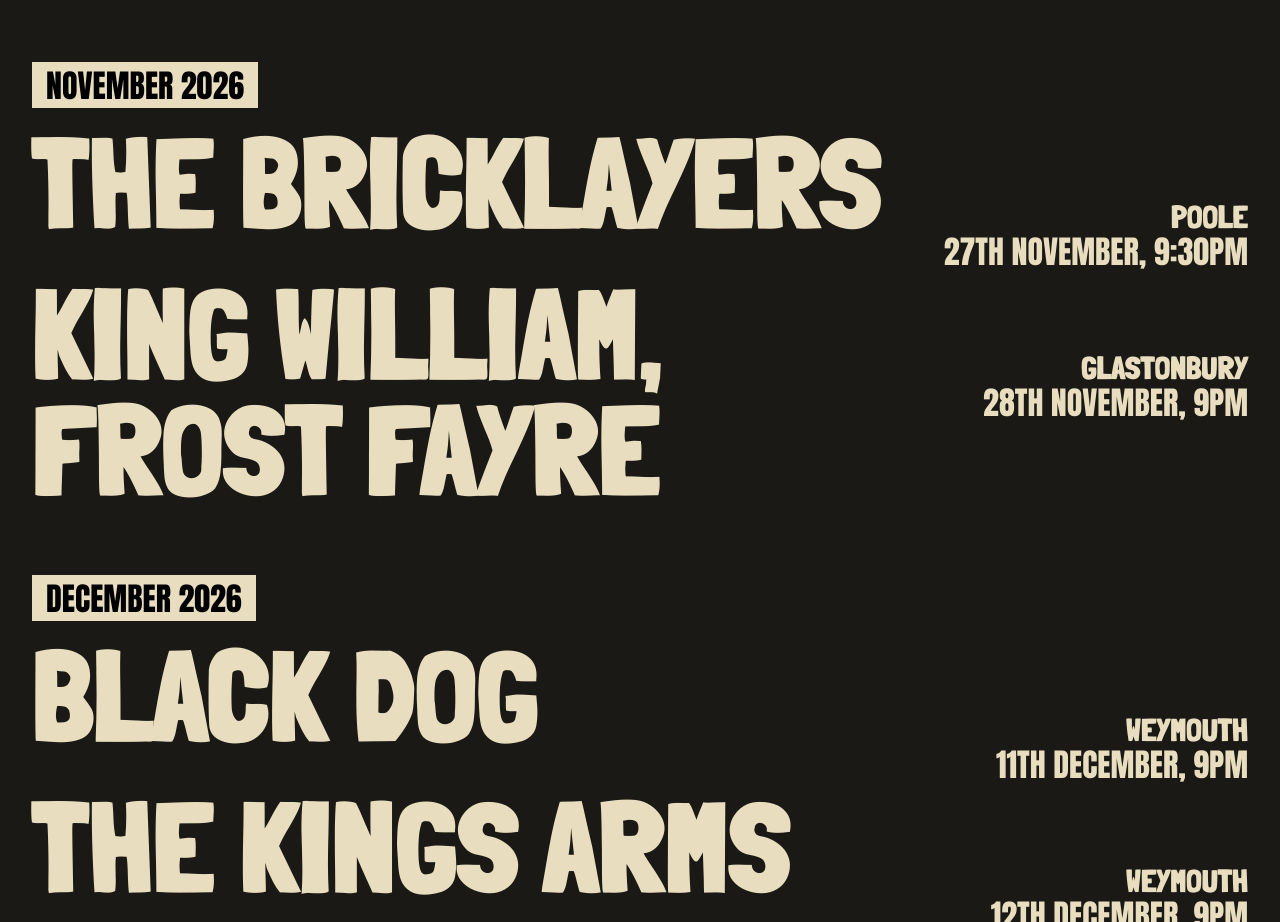
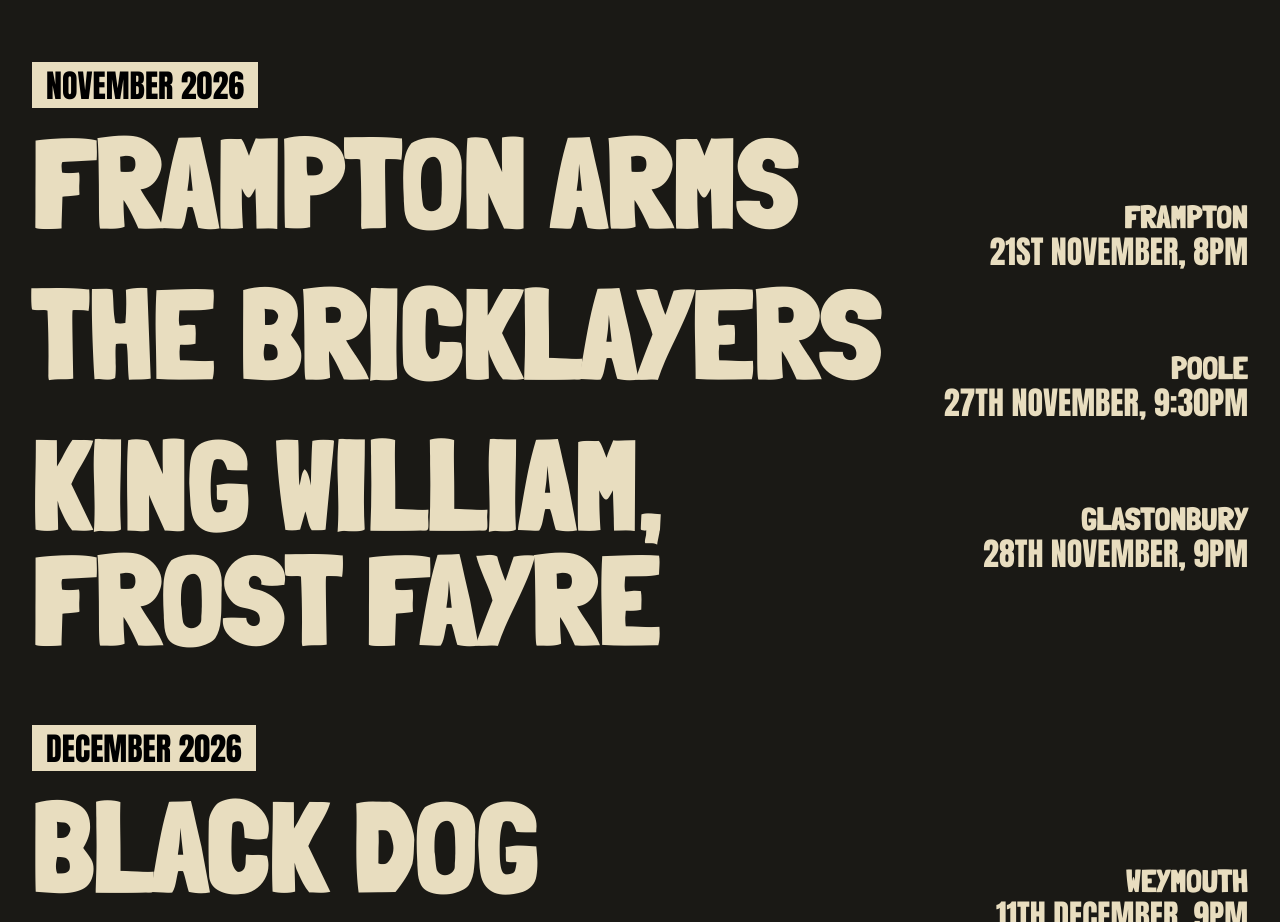
Before and after one commit to charliebiles-stack/ironhide-site-v1, a plain HTML site: page shows.html in a window 1280 px wide. Shown: the part 1160-2082 px from the top of the page. Drawn offline with Linux system fonts and the light colour scheme; a web font is replaced by a local one.

Commit message:
Update shows.html

```diff
--- a/shows.html
+++ b/shows.html
@@ -55,6 +55,7 @@
   <div class="month" data-month>
     <h3 class="mh" data-reveal>November 2026</h3>
     <ol class="lines" style="font-size:var(--t-l)">
+      <li data-date="2026-11-21T20:00" data-venue="Frampton Arms" data-town="Frampton" data-when="21st November, 8PM" data-reveal><span>Frampton Arms</span><span class="info"><span>Frampton</span><span>21st November, 8PM</span></span></li>
       <li data-date="2026-11-27T21:30" data-venue="The Bricklayers" data-town="Poole" data-when="27th November, 9:30PM" data-reveal><span>The Bricklayers</span><span class="info"><span>Poole</span><span>27th November, 9:30PM</span></span></li>
       <li data-date="2026-11-28T21:00" data-venue="King William, Frost Fayre" data-town="Glastonbury" data-when="28th November, 9PM" data-reveal><span>King William, Frost Fayre</span><span class="info"><span>Glastonbury</span><span>28th November, 9PM</span></span></li>
     </ol>
```
